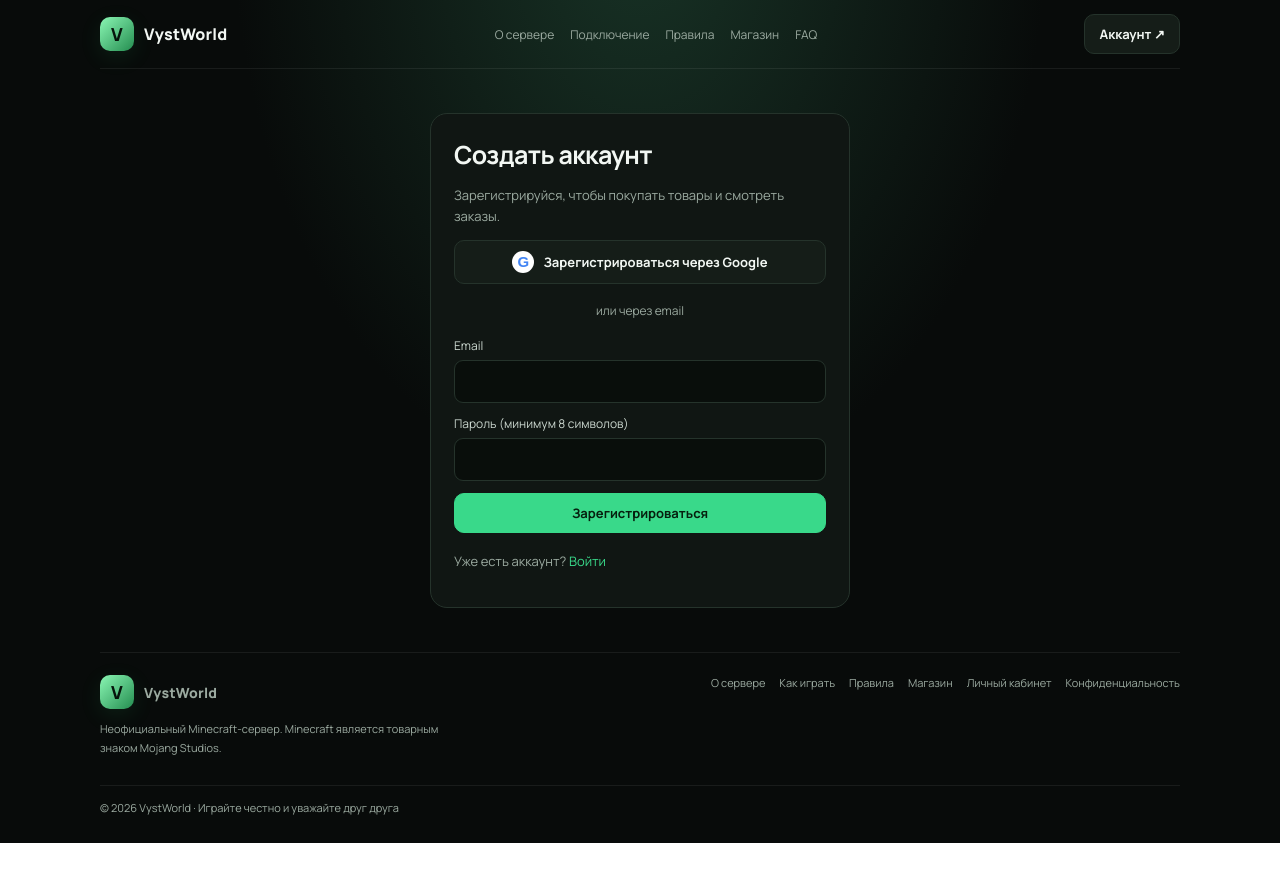
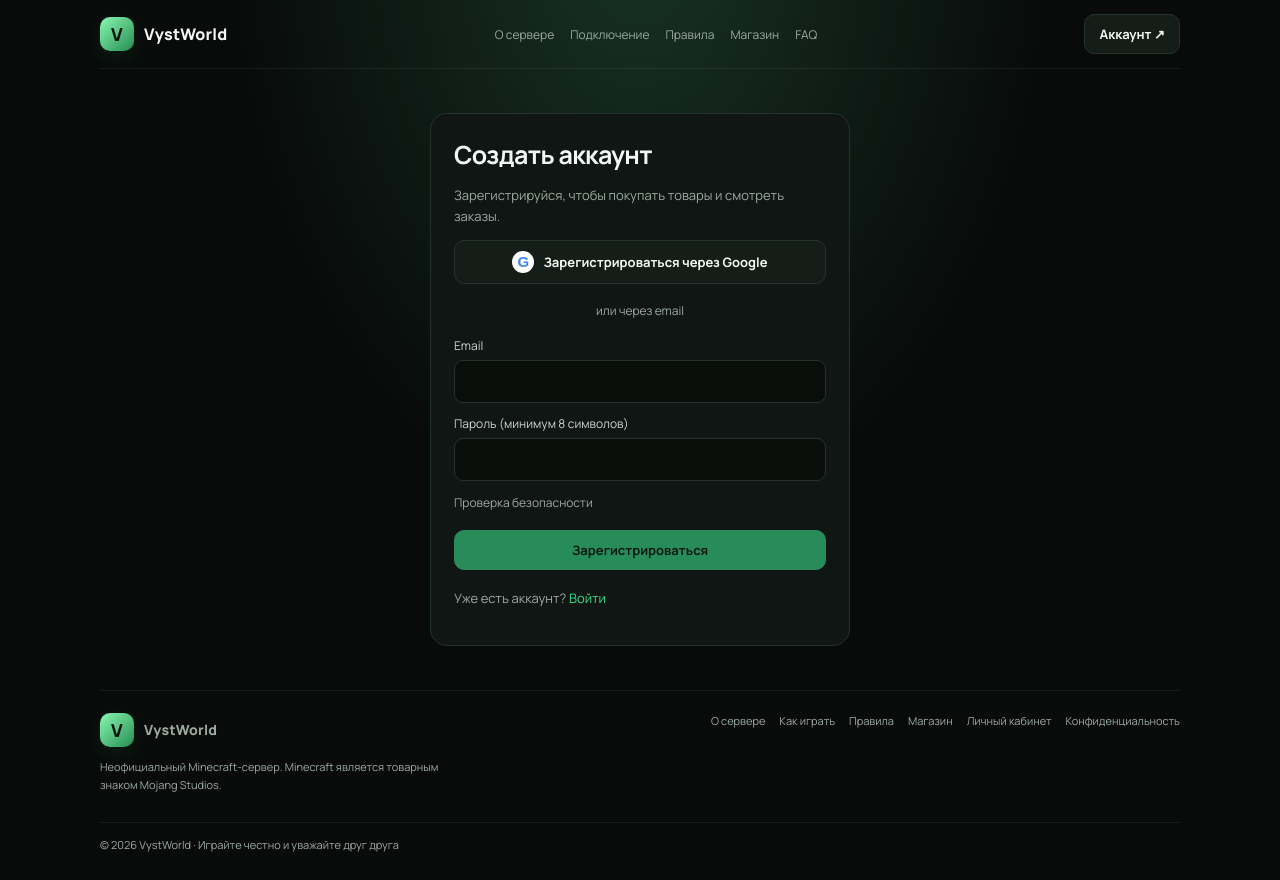
Before and after one commit to dudnikovbogdan54-cmd/Vystworld, a Next.js app: page /register in a window 1280 px wide. Before the commit the page ends 843 px from the top, so only its background shows below. Built offline with nearby package versions, Linux system fonts and the light colour scheme; no server answers.

Commit message:
Add optional Turnstile verification to email registration

```diff
--- a/src/app/register/page.tsx
+++ b/src/app/register/page.tsx
@@ -2,14 +2,15 @@
 import { useState } from "react";
 import Link from "next/link";
 import { createClient } from "@/lib/supabase/client";
+import TurnstileCaptcha from "@/components/turnstile-captcha";
 
 export default function RegisterPage() {
- const [email,setEmail]=useState(""); const [password,setPassword]=useState(""); const [error,setError]=useState(""); const [info,setInfo]=useState(""); const [busy,setBusy]=useState(false);
+ const [email,setEmail]=useState(""); const [password,setPassword]=useState(""); const [error,setError]=useState(""); const [info,setInfo]=useState(""); const [busy,setBusy]=useState(false); const [captchaToken,setCaptchaToken]=useState("");
  const configured = Boolean(process.env.NEXT_PUBLIC_SUPABASE_URL && process.env.NEXT_PUBLIC_SUPABASE_ANON_KEY);
- async function register(e:React.FormEvent<HTMLFormElement>){e.preventDefault();if(!configured){setError("Регистрация пока не настроена: администратору нужно подключить Supabase в Vercel.");return;}setBusy(true);setError("");setInfo("");const supabase=createClient();const {error}=await supabase.auth.signUp({email,password,options:{emailRedirectTo:`${window.location.origin}/auth/callback?next=/account`}});setBusy(false);if(error){setError(error.message);return;}setInfo("Проверь почту и перейди по ссылке подтверждения, если подтверждение включено в настройках Supabase.");}
+ async function register(e:React.FormEvent<HTMLFormElement>){e.preventDefault();if(!configured){setError("Регистрация пока не настроена: администратору нужно подключить Supabase в Vercel.");return;}setBusy(true);setError("");setInfo("");const supabase=createClient();const {error}=await supabase.auth.signUp({email,password,options:{emailRedirectTo:`${window.location.origin}/auth/callback?next=/account`,captchaToken}});setBusy(false);if(error){setError(error.message);return;}setInfo("Проверь почту и перейди по ссылке подтверждения, если подтверждение включено в настройках Supabase.");}
  async function google(){if(!configured){setError("Регистрация пока не настроена: администратору нужно подключить Supabase в Vercel.");return;}const supabase=createClient();const {error}=await supabase.auth.signInWithOAuth({provider:"google",options:{redirectTo:`${window.location.origin}/auth/callback?next=/account`}});if(error)setError(error.message);}
  return <main className="container page"><section className="formbox"><h1>Создать аккаунт</h1><p className="muted">Зарегистрируйся, чтобы покупать товары и смотреть заказы.</p>{!configured&&<div className="notice">Регистрация ещё не подключена. Главная страница и магазин доступны, но для регистрации нужно настроить Supabase.</div>}{error&&<div className="notice error">{error}</div>}{info&&<div className="notice">{info}</div>}
  <button className="btn wide" onClick={google} disabled={!configured}><span className="google-mark" aria-hidden="true">G</span> Зарегистрироваться через Google</button><div style={{textAlign:"center",color:"var(--muted)",fontSize:12,margin:"18px 0"}}>или через email</div>
- <form onSubmit={register}><div className="field"><label htmlFor="email">Email</label><input id="email" type="email" required autoComplete="email" value={email} onChange={e=>setEmail(e.target.value)}/></div><div className="field"><label htmlFor="password">Пароль (минимум 8 символов)</label><input id="password" type="password" minLength={8} required autoComplete="new-password" value={password} onChange={e=>setPassword(e.target.value)}/></div><button className="btn primary wide" disabled={busy || !configured}>{busy?"Создаём…":"Зарегистрироваться"}</button></form>
+ <form onSubmit={register}><div className="field"><label htmlFor="email">Email</label><input id="email" type="email" required autoComplete="email" value={email} onChange={e=>setEmail(e.target.value)}/></div><div className="field"><label htmlFor="password">Пароль (минимум 8 символов)</label><input id="password" type="password" minLength={8} required autoComplete="new-password" value={password} onChange={e=>setPassword(e.target.value)}/></div><TurnstileCaptcha onToken={setCaptchaToken}/><button className="btn primary wide" disabled={busy || !configured || (Boolean(process.env.NEXT_PUBLIC_TURNSTILE_SITE_KEY) && !captchaToken)}>{busy?"Создаём…":"Зарегистрироваться"}</button></form>
  <p className="muted" style={{fontSize:13,marginTop:18}}>Уже есть аккаунт? <Link href="/login" style={{color:"var(--green)"}}>Войти</Link></p></section></main>;
 }
```
